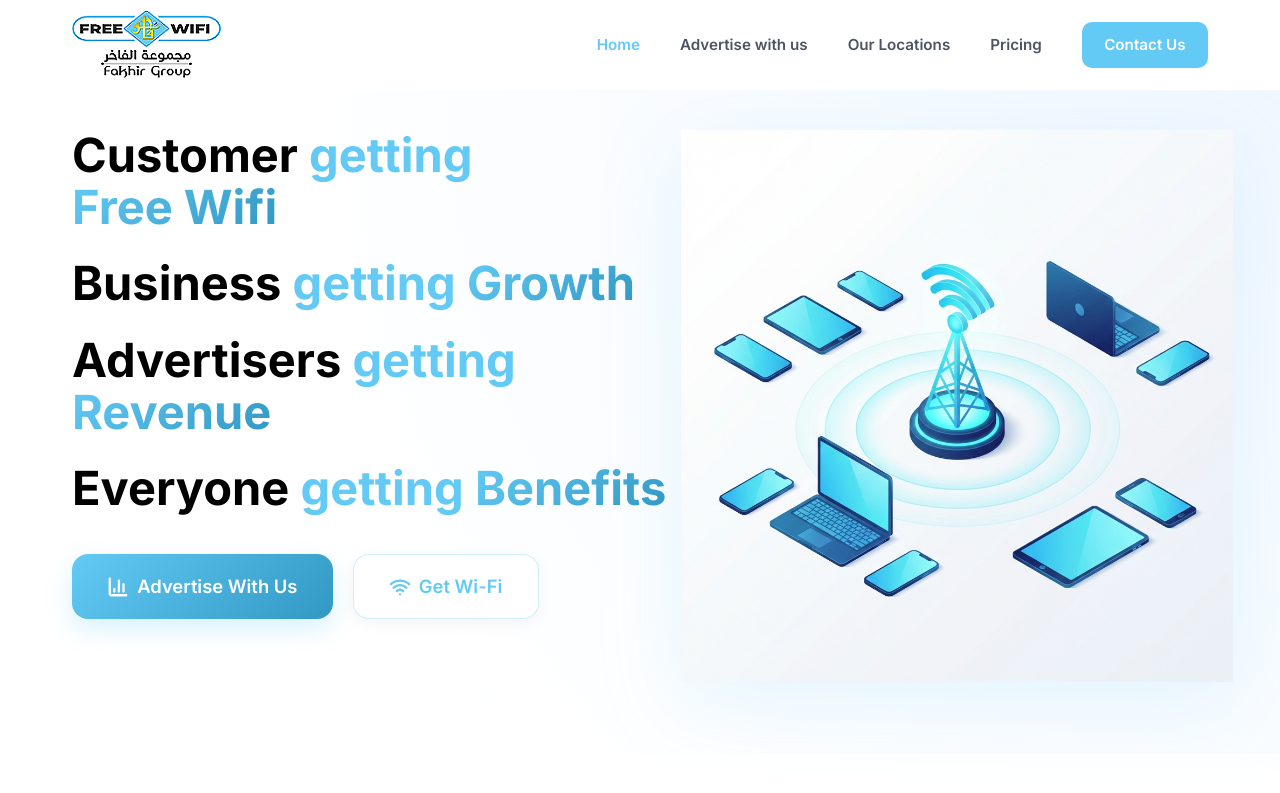
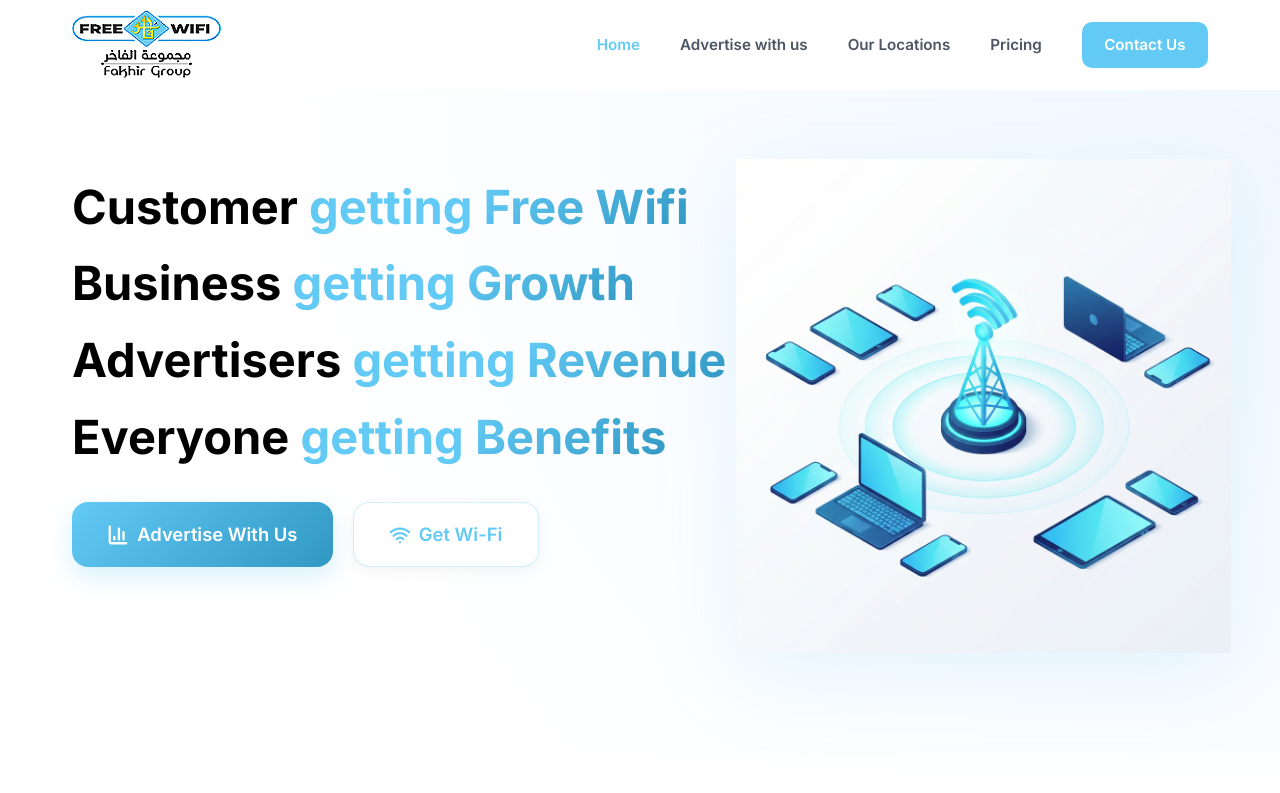
Before and after one commit to huzzy69/fg-free-wifi, a React (Vite) app: page / in a window 1280 px wide. Shown: the top 793 px of the page. Built offline with nearby package versions, Linux system fonts and the light colour scheme.

Commit message:
Force hero text to one line on desktop

```diff
--- a/src/pages/Home.css
+++ b/src/pages/Home.css
@@ -31,6 +31,7 @@
 
 .hero-spacer {
     margin-bottom: 25px;
+    white-space: nowrap;
     /* This is roughly 50% of your 50px font size */
 }
 
@@ -633,6 +634,7 @@
 
     .hero-spacer {
         margin-bottom: 4px !important;
+        white-space: normal !important;
     }
 
     .hero-buttons {
```
